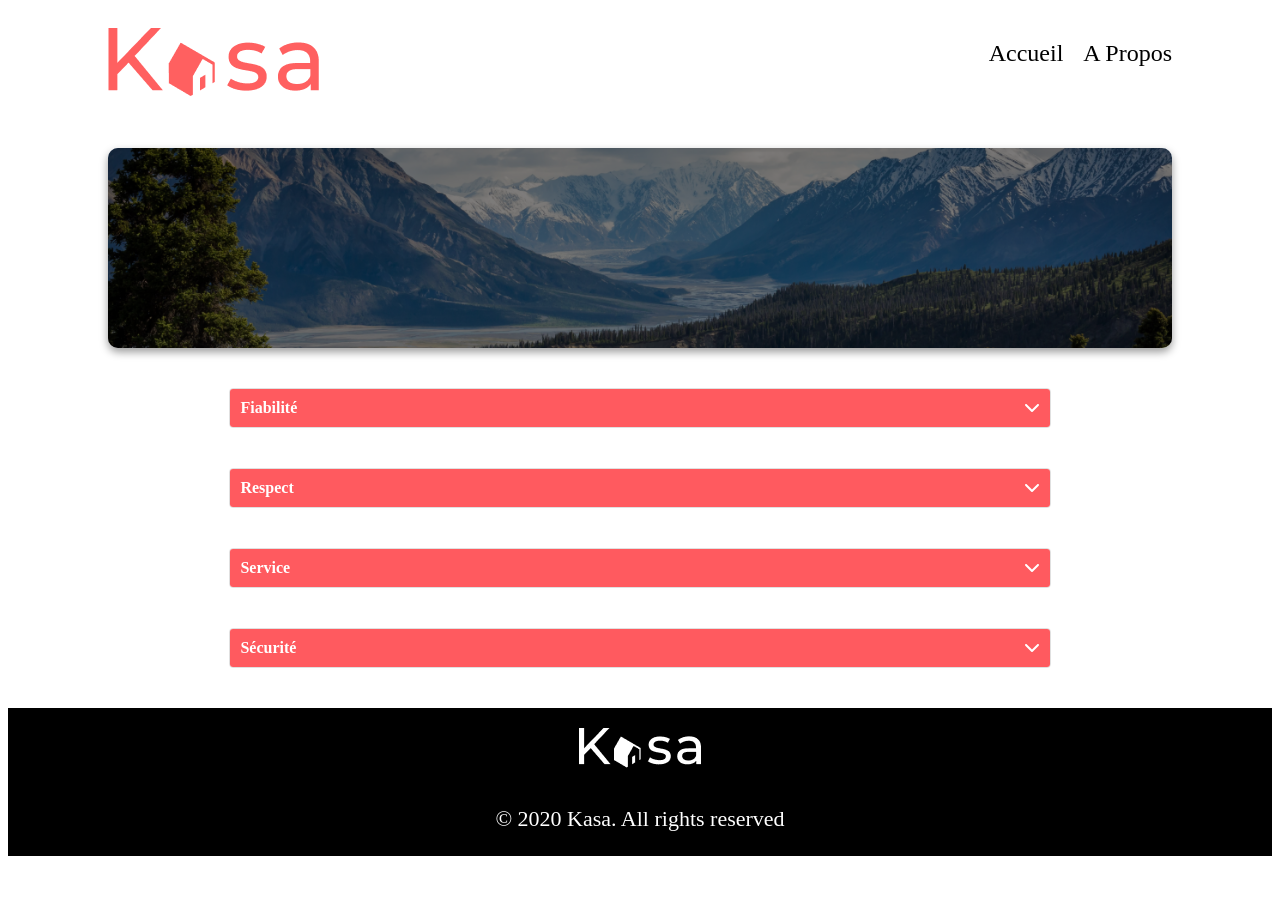
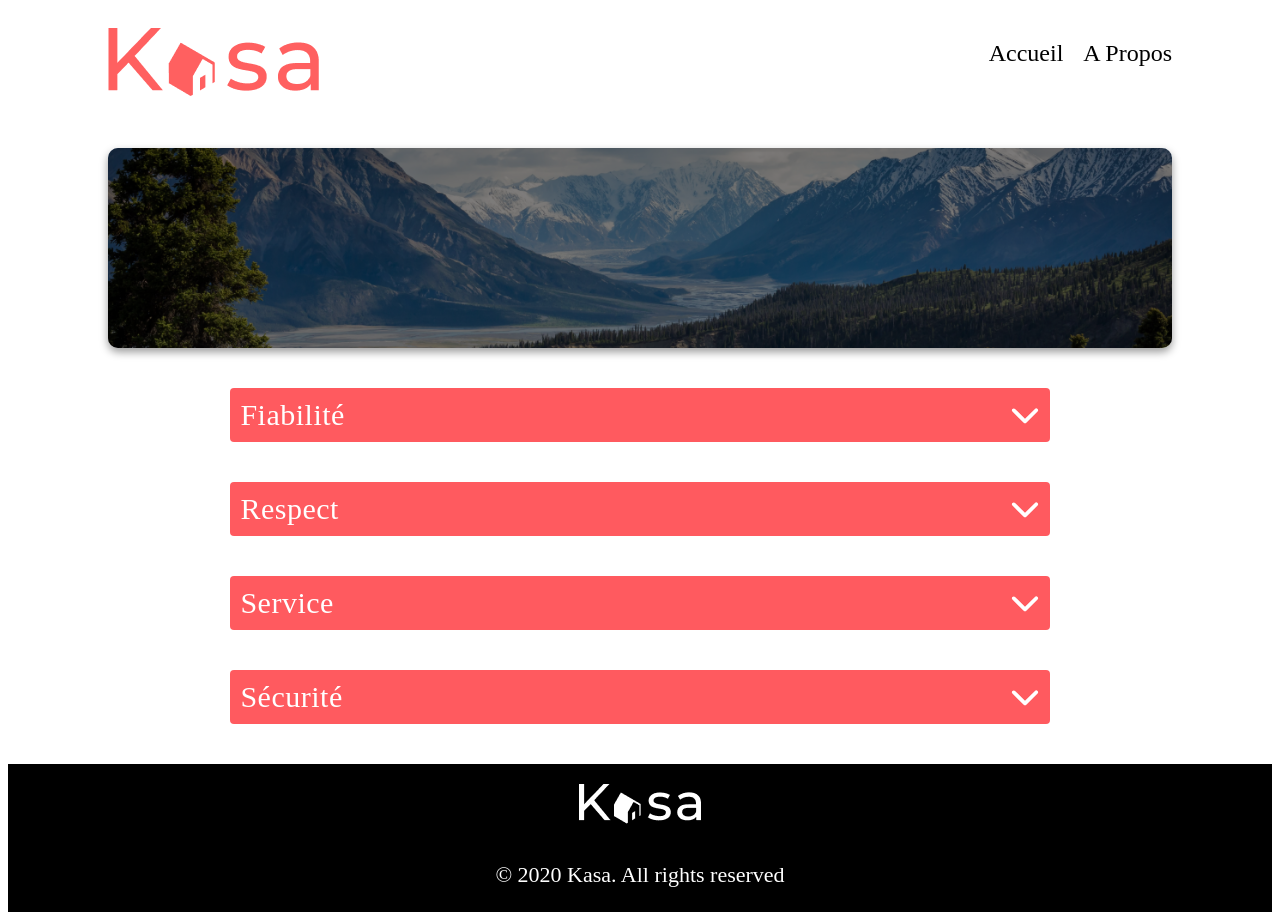
Before and after one commit to Alexmqs/Projet-5-kasa-master, a React (Create React App) app: page /A-Propos in a window 1280 px wide. Before the commit the page ends 864 px from the top, so only its background shows below. Built offline with nearby package versions, Linux system fonts and the light colour scheme.

Commit message:
Modification page about

```diff
--- a/src/components/Collapse/collapse.scss
+++ b/src/components/Collapse/collapse.scss
@@ -1,5 +1,4 @@
 .collapse {
-   border: 1px solid #e0e0e0;
    border-radius: 4px;
    overflow: hidden;
    transition: height 0.5s ease;
@@ -12,8 +11,9 @@
    display: flex;
    justify-content: space-between;
    padding: 10px;
-   font-size: 16px;
-   font-weight: bold;
+   font-size: 30px;
+   font-weight: 500;
+   letter-spacing: 0.5px;
 }
 
 .collapse-icon {
@@ -28,6 +28,9 @@
    opacity: 0;
    visibility: hidden;
    padding: 0 10px;
+   font-size: 20px;
+   letter-spacing: 0.5px;
+   word-spacing: 1px;
 }
 
 .collapse-content.open {
--- a/src/pages/About_page/aboutpage.scss
+++ b/src/pages/About_page/aboutpage.scss
@@ -6,10 +6,10 @@
    margin: 20px;
    display: flex;
    flex-direction: column;
-   align-items: center; // Centre les collapses horizontalement
+   align-items: center;
 }
 
 .collapse {
    margin-top: 20px;
-   margin-bottom: 20px; // Ajoutez cet espace entre les collapses
+   margin-bottom: 20px;
 }
```
